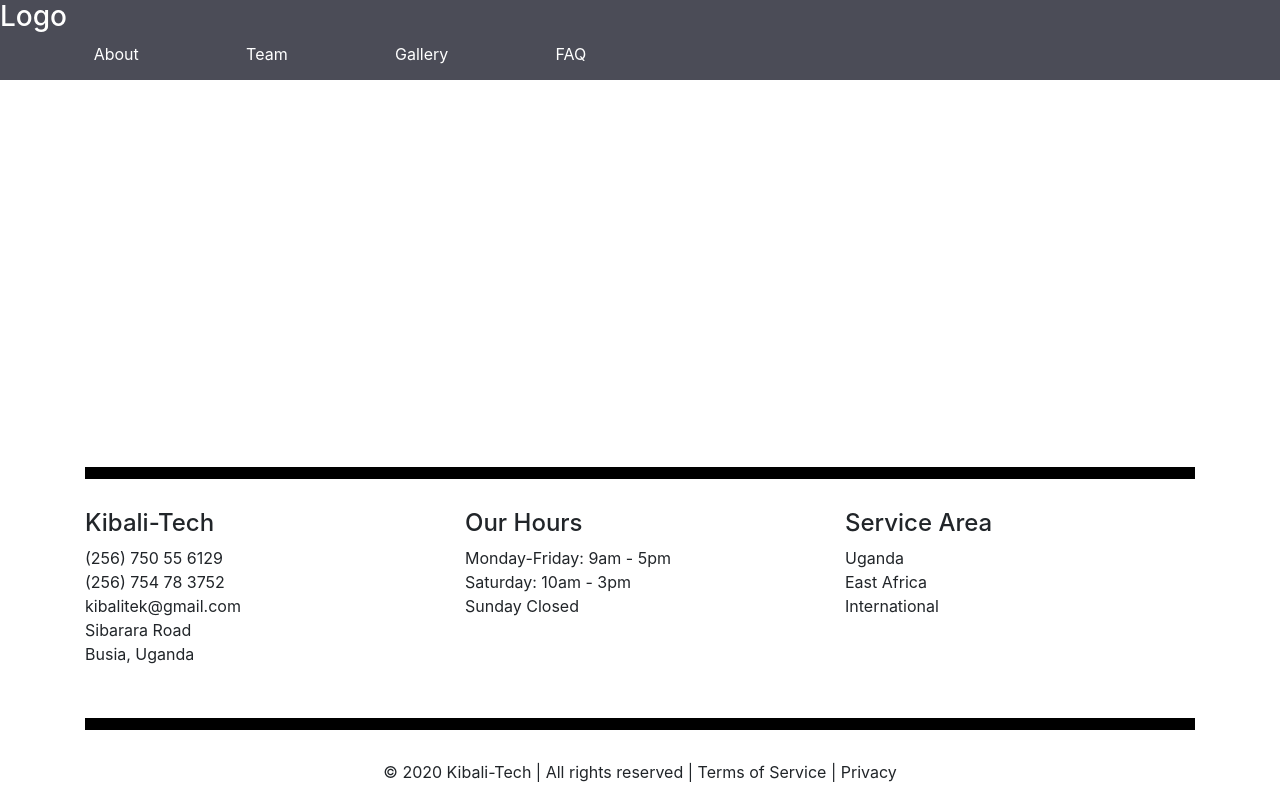
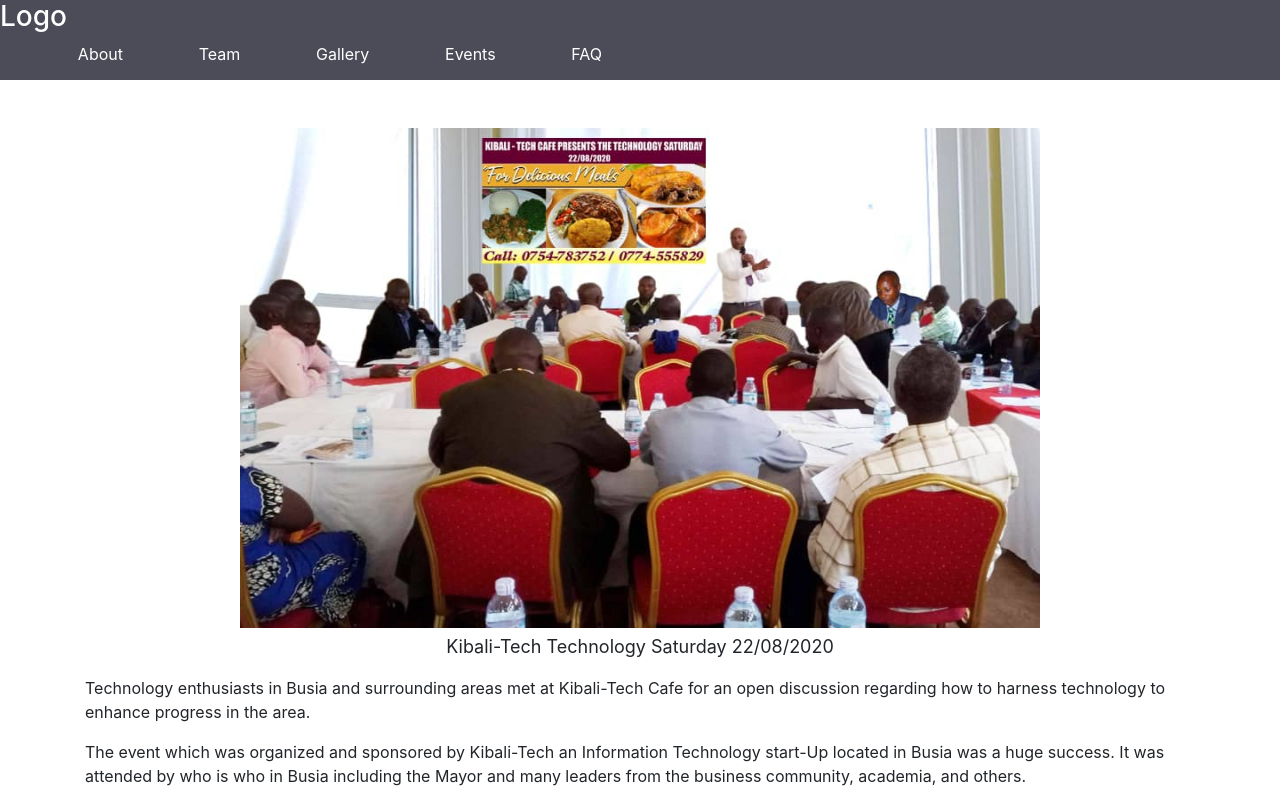
Before and after one commit to kibalitek/my-app, a React (Create React App) app: page /events in a window 1280 px wide. Shown: the top 800 px of the page. Built offline with nearby package versions, Linux system fonts and the light colour scheme.

Commit message:
added events page

```diff
--- a/src/App.js
+++ b/src/App.js
@@ -3,6 +3,7 @@ import "./App.css";
 import Nav from "./Nav";
 import About from "./About";
 import Gallery from "./Gallery";
+import Events from "./Events";
 import Team from "./Team";
 import Footer from "./Footer";
 import Faq from "./Faq";
@@ -23,6 +24,7 @@ function App() {
             <Route path="/team" component={Team} />
             <Route path="/faq" component={Faq} />
             <Route path="/gallery" exact component={Gallery} />
+            <Route path="/events" exact component={Events} />
             <Route path="/gallery/:id" component={PunchLine} />
           </Switch>
         </Router>
--- /dev/null
+++ b/src/Events.js
@@ -0,0 +1,46 @@
+import React from "react";
+import "./App.css";
+
+function Events() {
+  const styleObj = {
+    fontSize: 18,
+    textAlign: "left",
+    paddingTop: "5px",
+    paddingLeft: "20px",
+    paddingRight: "20px",
+  };
+  return (
+    <div class="container">
+      <br /> <br />
+      <div className="d-flex justify-content-center">
+        <img
+          src={require("./tech_sat22082020.jpg")}
+          alt="Start Team Kibali-Tech"
+          height="500"
+          width="800"
+          className="float-center img-responsive"
+        />
+        <br />
+      </div>
+      <p>
+        <p className="d-flex justify-content-center" style={styleObj}>
+          Kibali-Tech Technology Saturday 22/08/2020
+        </p>
+        <p>
+          Technology enthusiasts in Busia and surrounding areas met at
+          Kibali-Tech Cafe for an open discussion regarding how to harness
+          technology to enhance progress in the area.
+        </p>
+        <p>
+          The event which was organized and sponsored by Kibali-Tech an
+          Information Technology start-Up located in Busia was a huge success.
+          It was attended by who is who in Busia including the Mayor and many
+          leaders from the business community, academia, and others.
+        </p>
+        <p> Highlights to follow:</p>
+      </p>
+    </div>
+  );
+}
+
+export default Events;
--- a/src/Nav.js
+++ b/src/Nav.js
@@ -20,6 +20,9 @@ function Nav() {
         <Link style={navStyle} to="/gallery">
           <li>Gallery</li>
         </Link>
+        <Link style={navStyle} to="/events">
+          <li>Events</li>
+        </Link>
         <Link style={navStyle} to="/faq">
           <li>FAQ</li>
         </Link>
```
Also changed, not shown: src/tech_sat22082020.jpg (added).
